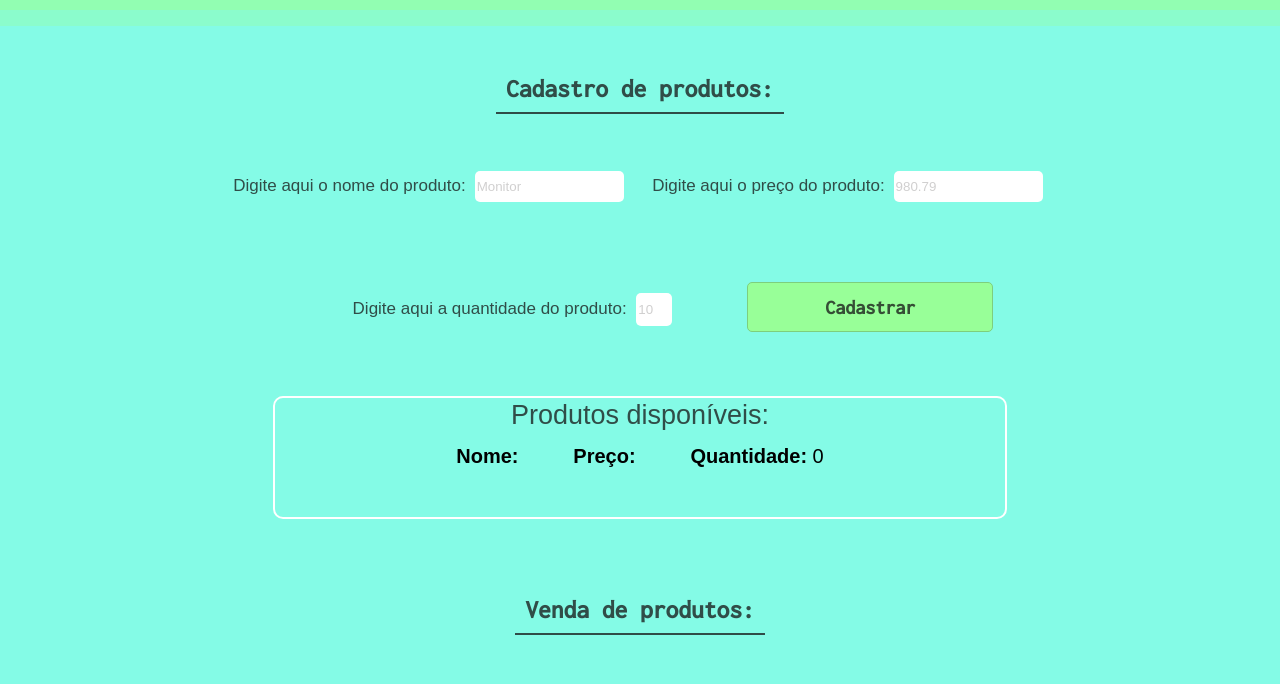
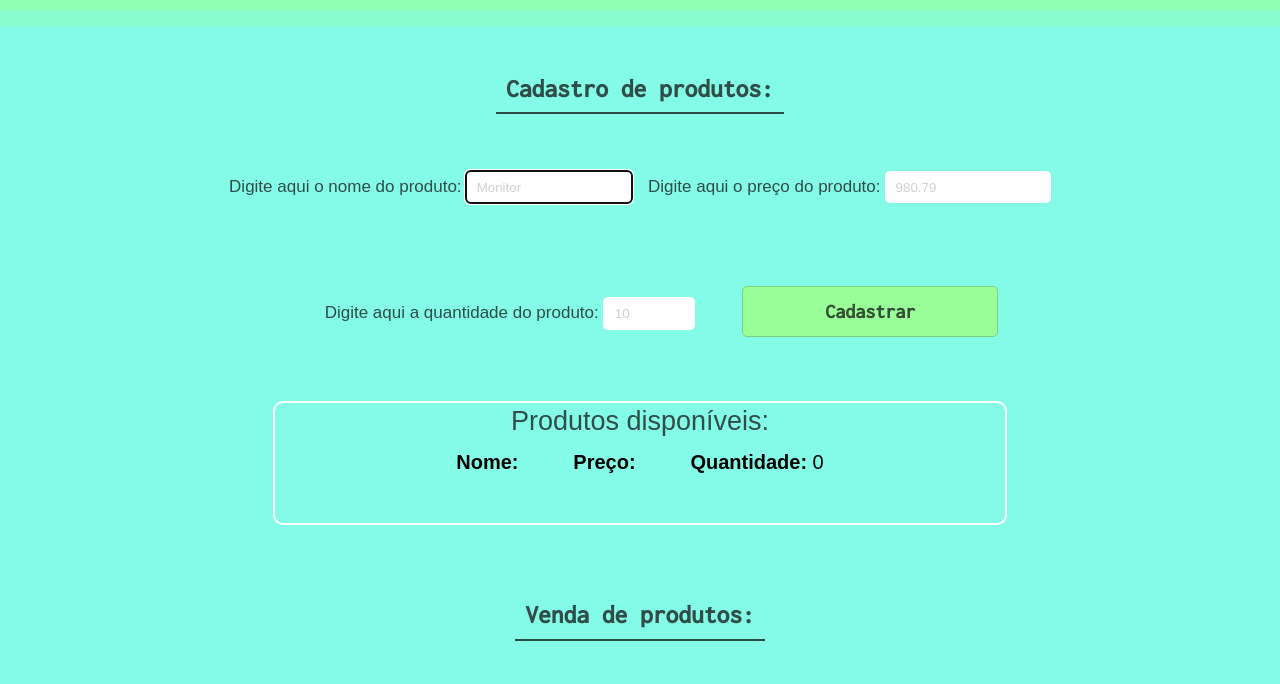
Before and after one commit to Gustaxz/LojaOnline, a plain HTML site: page index.html in a window 1280 px wide. Both pictures are taken after a click on the button "Cadastrar". Shown: the part 112-796 px from the top of the page. Drawn offline with Linux system fonts and the light colour scheme; a web font is replaced by a local one.

Commit message:
alteração no css e js

```diff
--- a/main.js
+++ b/main.js
@@ -37,6 +37,10 @@ function botao() {
     let nome = document.getElementById('inputNome').value
     let preco = document.getElementById('inputPreco').value
     let qtd = document.getElementById('inputQtd').value
+    document.getElementById('inputNome').value = ""
+    document.getElementById('inputPreco').value = ""
+    document.getElementById('inputQtd').value = ""
+    document.getElementById('inputNome').focus()
     if (ehIgual(nome) === null) {
         let cadastrado = new criarProduto(nome, preco, qtd)
         cadastrarProduto(cadastrado)
@@ -94,6 +98,9 @@ function vender() {
              if (produtos[i].qtd === 0 || quantidade >= produtos[i].qtd) {
                 produtosVendidos.push(produtos[i])
                 produtos.splice(i, 1)
+                document.getElementById('numero').value = ""
+                document.getElementById('vendido').value = ""
+                document.getElementById('vendido').focus()
              } else {
                 produtos[i].qtd -= quantidade
              }
@@ -102,7 +109,6 @@ function vender() {
     for (var j = 0; j < produtos.length; j++) {
         cadastrarProduto(produtos[j])
     }
-
 }
 
 function vendas() {
--- a/style.css
+++ b/style.css
@@ -34,7 +34,7 @@ body {
 
 .produtos-cadastrados {
     display: block;
-    padding: 0 2% 2% 2%;
+    padding: 0 0% 2% 0%;
     text-align: center;
 }
 
@@ -71,12 +71,12 @@ h2 {
 }
 
 .entradas input {
-    margin: 0 1%;
     width: 35%;
-    padding: 2% 0.5%;
+    padding: 2% 2.5%;
     border: none;
     border-radius: 5px;
 }
+
 
 .entradas input:active {
     border-color: rgb(146, 254, 178);
@@ -170,7 +170,7 @@ h2 {
 }
 
 #inputQtd {
-    width: 7%;
+    width: 15%;
 }
 
 .saldo {
```
